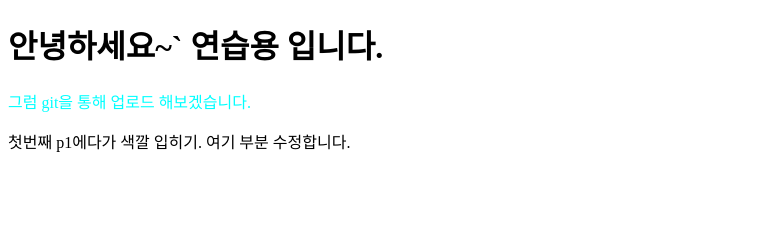
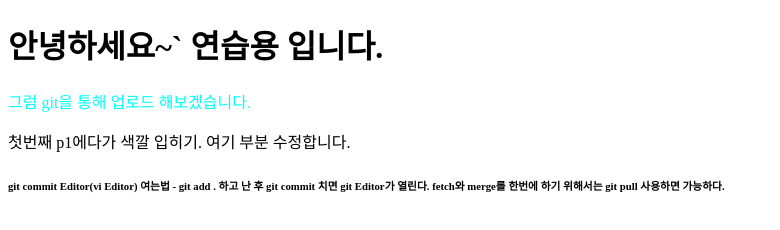
Before and after one commit to hs-0919/pratice, a plain HTML site: page index.html in a window 1280 px wide. Shown: the whole page, without its empty margins (0-780 px from the left). Drawn offline with Linux system fonts and the light colour scheme.

Commit message:
자세한 내용 입력하는법 추가

```diff
--- a/index.html
+++ b/index.html
@@ -17,5 +17,13 @@
     <p> 첫번째 p1에다가 색깔 입히기.
         여기 부분 수정합니다.
     </p>
+    <h6>git commit Editor(vi Editor) 여는법 - git add . 하고 난 후
+        git commit 치면 git Editor가 열린다.
+        <!-- git Editor 기능은 -m"" 보다 더 길고 자세하게 파일에 대한 설명을 할 수 있다.
+         * i를 입력하면 밑에 insert 라고 뜨고 이때 내용을 입력할 수 있으며 입력한 후 esc 버튼을 누르면 insert가 종료된다.
+         * esc를 누르고 :wq 를  입력하면 에디터가 종료된다.
+        -->
+        fetch와 merge를 한번에 하기 위해서는 git pull 사용하면 가능하다.
+    </h6>
 </body>
 </html>
```
